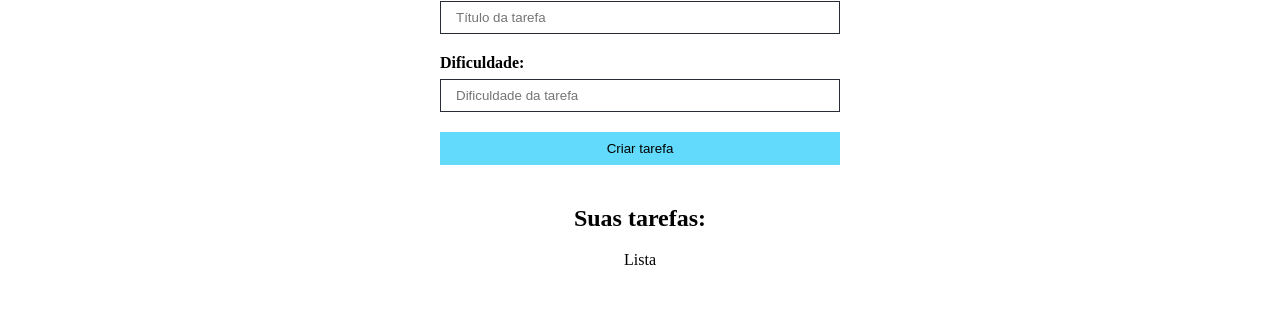
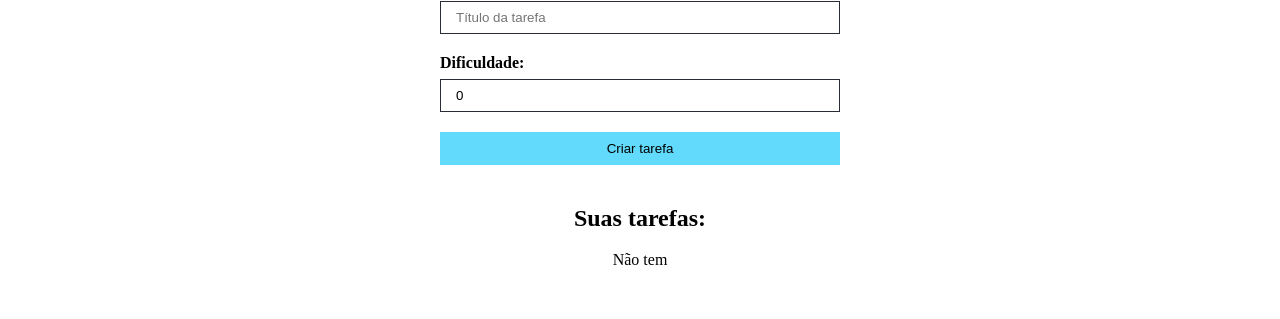
Before and after one commit to alyssontrugilio/todo-react, a React (Create React App) app: page / in a window 1280 px wide. Shown: the part 241-560 px from the top of the page. Built offline with nearby package versions, Linux system fonts and the light colour scheme; the HTML template or start-up script is replaced by a standard one.

Commit message:
feat: exibindo a litagem de tarefas

```diff
--- a/src/App.tsx
+++ b/src/App.tsx
@@ -1,4 +1,4 @@
-import React from "react";
+import React, { useState } from "react";
 import Header from "./components/Header";
 import Footer from "./components/Footer";
 import TaskForm from "./components/TaskForm";
@@ -6,18 +6,26 @@ import TaskList from "./components/TaskList";
 
 import styles from "./App.module.css";
 
+import { ITask } from "./interfaces/Task";
+
 function App() {
+  const [taskList, setTaskList] = useState<ITask[]>([]);
+
   return (
     <div>
       <Header />
       <main className={styles.main}>
         <div>
           <h2>O que você vai fazer ?</h2>
-          <TaskForm btnText="Criar tarefa" />
+          <TaskForm
+            btnText="Criar tarefa"
+            taskList={taskList}
+            setTaskList={setTaskList}
+          />
         </div>
         <div>
           <h2>Suas tarefas:</h2>
-          <TaskList />
+          <TaskList taskList={taskList} />
         </div>
       </main>
       <Footer />
--- a/src/components/TaskForm.tsx
+++ b/src/components/TaskForm.tsx
@@ -1,17 +1,51 @@
-import React from "react";
+import React, { useState, ChangeEvent, FormEvent, useEffect } from "react";
 
 import styles from "./TaskForm.module.css";
 
+import { ITask } from "../interfaces/Task";
+
 type Props = {
   btnText: string;
+  taskList: ITask[];
+
+  setTaskList?: React.Dispatch<React.SetStateAction<ITask[]>>;
 };
 
-const TaskForm = ({ btnText }: Props) => {
+const TaskForm = ({ btnText, taskList, setTaskList }: Props) => {
+  const [id, setId] = useState<number>(0);
+  const [title, setTitle] = useState<string>("");
+  const [difficulty, setDifficulty] = useState<number>(0);
+
+  const addTaskHandler = (e: FormEvent<HTMLFormElement>) => {
+    e.preventDefault();
+    const id = Math.floor(Math.random() * 1000);
+    const newTask: ITask = { id, title, difficulty };
+
+    setTaskList!([...taskList, newTask]);
+    setTitle("");
+    setDifficulty(0);
+    console.log(taskList);
+  };
+
+  const handleChange = (e: ChangeEvent<HTMLInputElement>) => {
+    if (e.target.name == "title") {
+      setTitle(e.target.value);
+    } else {
+      setDifficulty(parseInt(e.target.value));
+    }
+  };
+
   return (
-    <form className={styles.form}>
+    <form onSubmit={addTaskHandler} className={styles.form}>
       <div className={styles.input_container}>
         <label htmlFor="title">Título:</label>
-        <input type="text" name="title" placeholder="Título da tarefa" />
+        <input
+          type="text"
+          name="title"
+          placeholder="Título da tarefa"
+          onChange={handleChange}
+          value={title}
+        />
       </div>
       <div className={styles.input_container}>
         <label htmlFor="difficulty"> Dificuldade:</label>
@@ -19,6 +53,8 @@ const TaskForm = ({ btnText }: Props) => {
           type="text"
           name="difficulty"
           placeholder="Dificuldade da tarefa"
+          onChange={handleChange}
+          value={difficulty}
         />
       </div>
       <input type="submit" value={btnText} />
--- a/src/components/TaskList.tsx
+++ b/src/components/TaskList.tsx
@@ -1,9 +1,28 @@
 import React from "react";
 
-type Props = {};
+import { ITask } from "../interfaces/Task";
 
-const TaskList = (props: Props) => {
-  return <div>Lista</div>;
+import styles from "./TaskList.module.css";
+
+interface Props {
+  taskList: ITask[];
+}
+
+const TaskList = ({ taskList }: Props) => {
+  return (
+    <>
+      {taskList.length > 0 ? (
+        taskList.map((task) => (
+          <div key={task.id}>
+            {" "}
+            <p>{task.title}</p>
+          </div>
+        ))
+      ) : (
+        <p> Não tem </p>
+      )}
+    </>
+  );
 };
 
 export default TaskList;
--- /dev/null
+++ b/src/interfaces/Task.ts
@@ -0,0 +1,5 @@
+export interface ITask {
+  id: number;
+  title: string;
+  difficulty: number;
+}
```
Also changed, not shown: src/components/TaskList.module.css (added).
